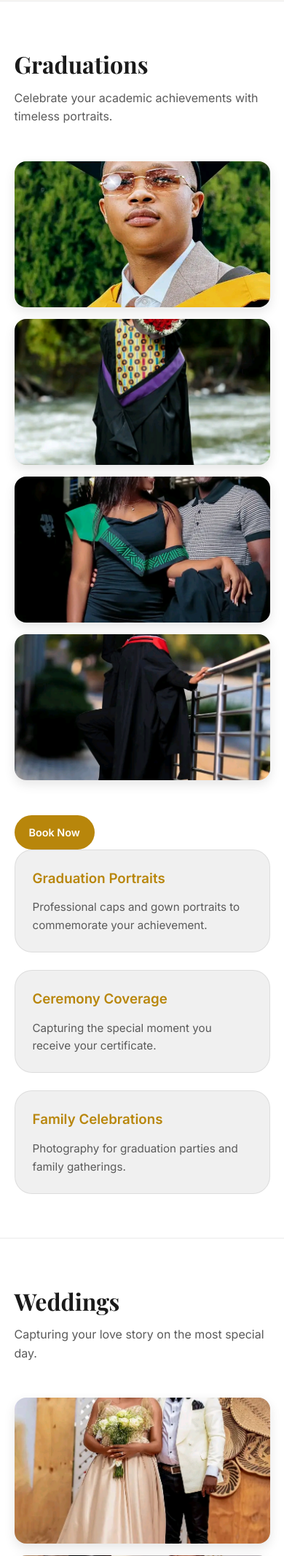
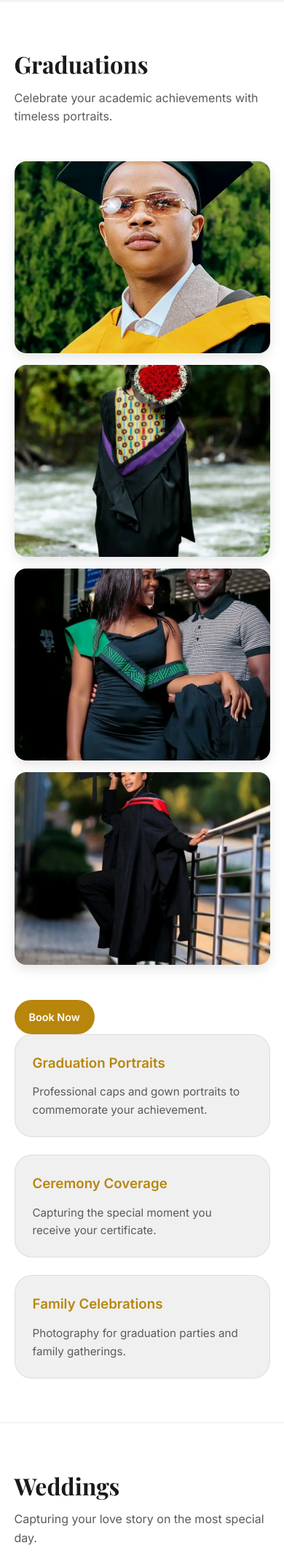
Before and after one commit to Napster-12/creativeStudios, a Flask app: page / in a window 390 px wide. Shown: the part 939-3071 px from the top of the page at 73% size. Run offline with Flask 3, Linux system fonts and the light colour scheme.

Commit message:
Update index.html

```diff
--- a/templates/index.html
+++ b/templates/index.html
@@ -139,7 +139,7 @@
   .gallery-item img{
     display:block;
     width:100%;
-    height:280px;
+    aspect-ratio:4/3;
     object-fit:cover;
   }
 
@@ -240,10 +240,6 @@
       padding-top:60px;
     }
 
-    .gallery-item img{
-      height:200px;
-    }
-
     .cta{
       padding:3rem 1.5rem;
     }
```
